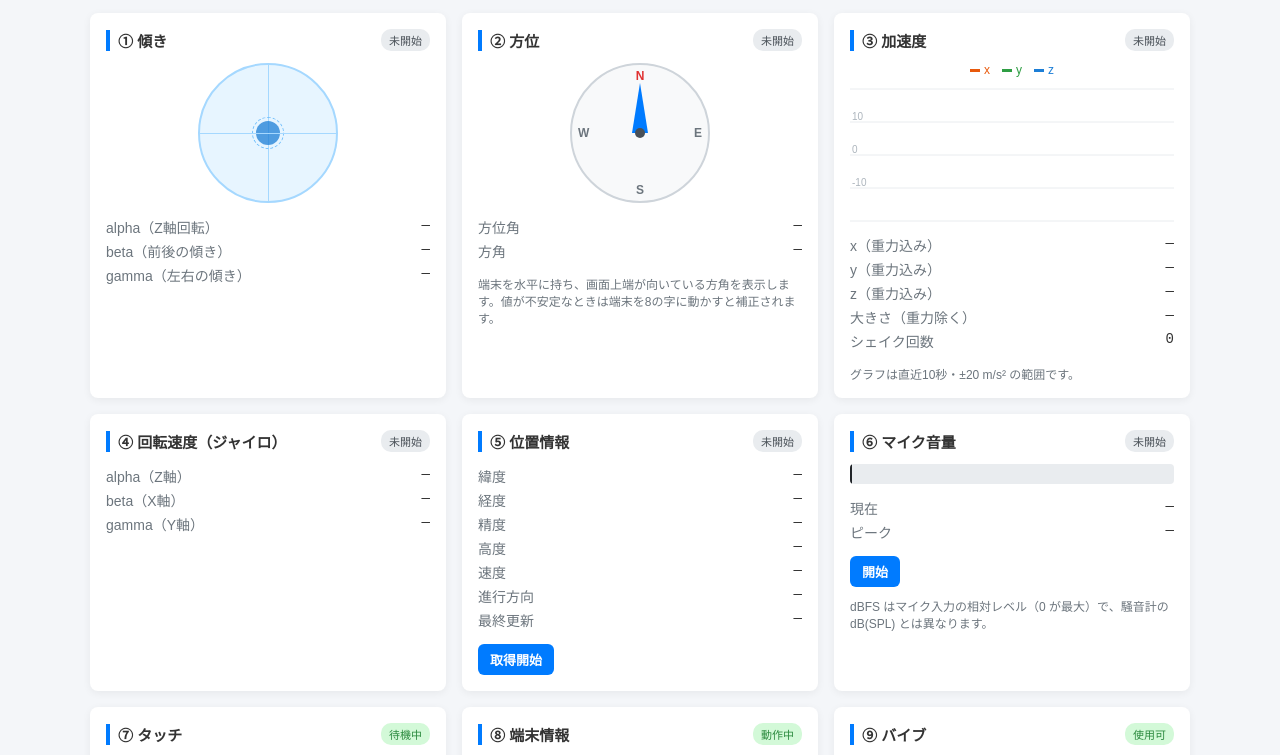
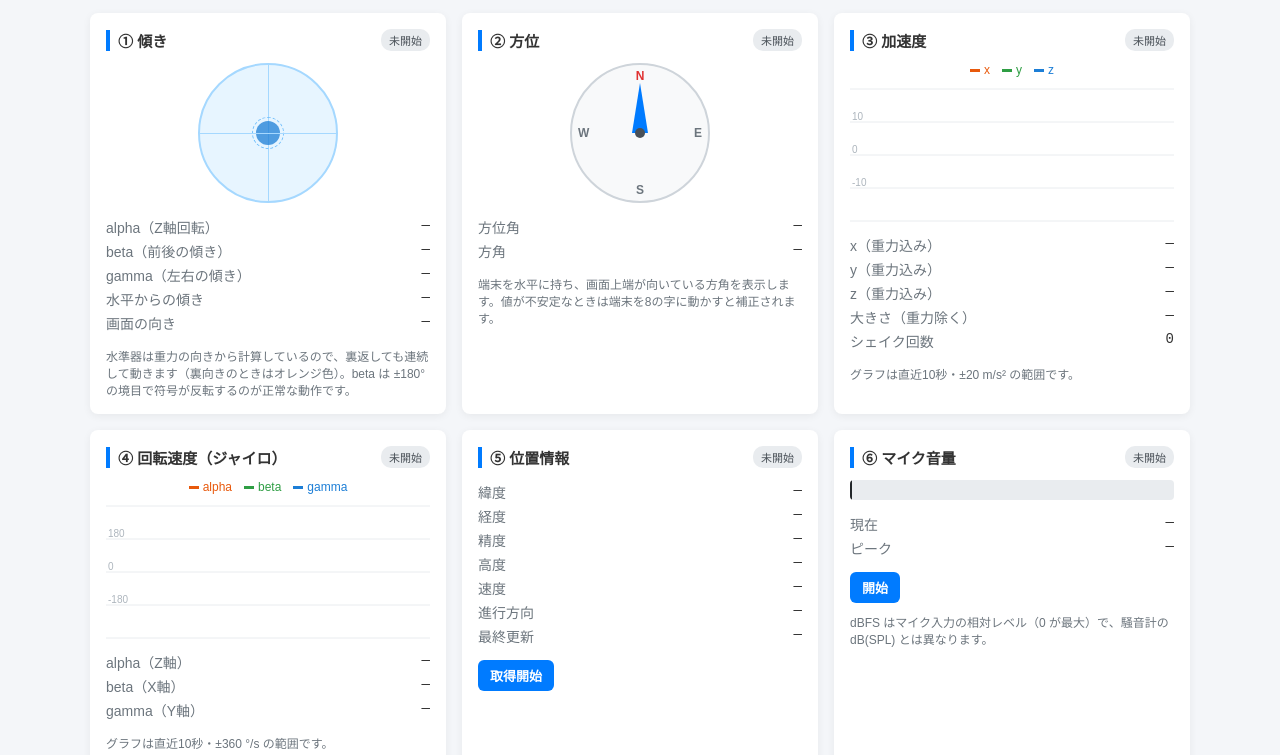
Before and after one commit to soyasome/github-pages-test, a plain HTML site: page page_sensor_viewer.html in a window 1280 px wide. Shown: the part 136-891 px from the top of the page. Drawn offline with Linux system fonts and the light colour scheme.

Commit message:
センサー情報ビューア: 裏返し時の水準器を修正、ジャイロのグラフ追加、バイブの診断表示
- 水準器を重力ベクトルから計算し、beta が ±180° をまたいでも泡が飛ばないように修正
- 回転速度カードに直近10秒のグラフを追加（加速度グラフと共通化）
- バイブの結果表示・1秒振動ボタン・端末設定の案内を追加

Co-Authored-By: Claude Opus 5.5 <noreply@anthropic.com>
Claude-Session: https://claude.ai/code/session_01RNYwqwsJT7G5Hi8zqjPcuW

```diff
--- a/page_sensor_viewer.html
+++ b/page_sensor_viewer.html
@@ -152,6 +152,8 @@
             border-radius: 50%;
             background: rgba(28, 126, 214, 0.75);
         }
+        .level.face-down { background: #fff4e6; border-color: #ffc078; }
+        .level.face-down .bubble { background: rgba(232, 89, 12, 0.75); }
 
         /* コンパス */
         .compass {
@@ -205,6 +207,7 @@
         .legend .lx { color: var(--x); }
         .legend .ly { color: var(--y); }
         .legend .lz { color: var(--z); }
+        .vib-result { font-size: 13px; margin-top: 10px; min-height: 1.2em; }
 
         /* 音量メーター */
         .meter {
@@ -289,13 +292,16 @@
         <section class="card" id="card-orientation">
             <div class="card-head"><h2>① 傾き</h2><span class="badge">未開始</span></div>
             <div class="visual">
-                <div class="level"><div class="ring"></div><div class="bubble" id="bubble"></div></div>
+                <div class="level" id="level"><div class="ring"></div><div class="bubble" id="bubble"></div></div>
             </div>
             <dl class="values">
                 <dt>alpha（Z軸回転）</dt><dd id="ori-alpha">—</dd>
                 <dt>beta（前後の傾き）</dt><dd id="ori-beta">—</dd>
                 <dt>gamma（左右の傾き）</dt><dd id="ori-gamma">—</dd>
+                <dt>水平からの傾き</dt><dd id="ori-tilt">—</dd>
+                <dt>画面の向き</dt><dd id="ori-face">—</dd>
             </dl>
+            <p class="card-note">水準器は重力の向きから計算しているので、裏返しても連続して動きます（裏向きのときはオレンジ色）。beta は ±180° の境目で符号が反転するのが正常な動作です。</p>
         </section>
 
         <!-- ② 方位 -->
@@ -335,11 +341,14 @@
         <!-- ④ 回転速度 -->
         <section class="card" id="card-rotation">
             <div class="card-head"><h2>④ 回転速度（ジャイロ）</h2><span class="badge">未開始</span></div>
-            <dl class="values">
+            <div class="legend"><span class="lx">alpha</span><span class="ly">beta</span><span class="lz">gamma</span></div>
+            <canvas id="rot-graph" height="140"></canvas>
+            <dl class="values" style="margin-top: 10px;">
                 <dt>alpha（Z軸）</dt><dd id="rot-alpha">—</dd>
                 <dt>beta（X軸）</dt><dd id="rot-beta">—</dd>
                 <dt>gamma（Y軸）</dt><dd id="rot-gamma">—</dd>
             </dl>
+            <p class="card-note">グラフは直近10秒・±360 °/s の範囲です。</p>
         </section>
 
         <!-- ⑤ 位置情報 -->
@@ -402,8 +411,10 @@
             <div class="card-actions">
                 <button class="small" id="btn-vib-short">200ms 振動</button>
                 <button class="small" id="btn-vib-pattern">パターン振動</button>
+                <button class="small" id="btn-vib-long">1秒 振動</button>
             </div>
-            <p class="card-note">Android の Chrome などで動作します。iPhone では使えません。</p>
+            <div class="vib-result" id="vib-result"></div>
+            <p class="card-note">Android の Chrome などで動作します。iPhone では使えません。「受け付けました」と出ても振動しない場合は、端末の「設定 → サウンドとバイブレーション → バイブレーションとハプティクス」がオフになっていないか確認してください。アプリ内ブラウザ（LINE・GitHub アプリなど）では動かないことがあります。</p>
         </section>
     </div>
 </div>
@@ -415,7 +426,10 @@
     const $ = (id) => document.getElementById(id);
     const NO_DATA_TIMEOUT = 3000;      // 開始後この時間イベントが来なければ「データなし」
     const GRAPH_SECONDS = 10;          // グラフに表示する秒数
-    const GRAPH_RANGE = 20;            // グラフの縦軸 ±m/s²
+    const GRAPH_RANGE = 20;            // 加速度グラフの縦軸 ±m/s²
+    const ROT_GRAPH_RANGE = 360;       // 回転速度グラフの縦軸 ±°/s
+    const LEVEL_RADIUS = 58;           // 水準器の泡が動ける半径 (px)
+    const LEVEL_MAX_TILT = 45;         // この角度で泡が円の端に届く (°)
     const SHAKE_THRESHOLD = 15;        // シェイク判定（重力を除いた加速度 m/s²）
     const SHAKE_COOLDOWN = 500;        // シェイクの連続カウント防止 (ms)
 
@@ -452,7 +466,8 @@
     let lastShake = 0;
 
     // 加速度グラフ用リングバッファ
-    const graphBuf = [];   // {t, x, y, z}
+    const accelBuf = [];   // {t, x, y, z}
+    const rotBuf = [];     // {t, alpha, beta, gamma}
 
     function onOrientation(e) {
         if (e.alpha === null && e.beta === null && e.gamma === null) return;
@@ -479,7 +494,7 @@
         if (g && g.x !== null) {
             latest.accelG = { x: g.x, y: g.y, z: g.z };
             received.motion = true;
-            graphBuf.push({ t: performance.now(), x: g.x, y: g.y, z: g.z });
+            accelBuf.push({ t: performance.now(), x: g.x, y: g.y, z: g.z });
         }
         const a = e.acceleration;
         if (a && a.x !== null) {
@@ -494,6 +509,7 @@
         const r = e.rotationRate;
         if (r && (r.alpha !== null || r.beta !== null || r.gamma !== null)) {
             latest.rotation = { alpha: r.alpha, beta: r.beta, gamma: r.gamma };
+            rotBuf.push({ t: performance.now(), alpha: r.alpha || 0, beta: r.beta || 0, gamma: r.gamma || 0 });
             received.rotation = true;
         }
         latest.dirty = true;
@@ -566,57 +582,92 @@
         }, NO_DATA_TIMEOUT);
     }
 
-    // ---------- 加速度グラフ ----------
-    const graph = $('accel-graph');
-    const gctx = graph.getContext('2d');
-    function resizeGraph() {
+    // ---------- 時系列グラフ（加速度・回転速度で共用） ----------
+    function createGraph(canvasId, buf, range, keys) {
+        const canvas = $(canvasId);
+        const ctx = canvas.getContext('2d');
+        const css = getComputedStyle(document.documentElement);
+        const colors = ['--x', '--y', '--z'].map(v => css.getPropertyValue(v).trim());
+        const span = GRAPH_SECONDS * 1000;
+
+        function resize() {
             const dpr = window.devicePixelRatio || 1;
-        const w = graph.parentElement.clientWidth - 32;
+            const w = canvas.parentElement.clientWidth - 32;
             const h = 140;
-        graph.style.width = w + 'px';
-        graph.style.height = h + 'px';
-        graph.width = Math.round(w * dpr);
-        graph.height = Math.round(h * dpr);
-        gctx.setTransform(dpr, 0, 0, dpr, 0, 0);
+            canvas.style.width = w + 'px';
+            canvas.style.height = h + 'px';
+            canvas.width = Math.round(w * dpr);
+            canvas.height = Math.round(h * dpr);
+            ctx.setTransform(dpr, 0, 0, dpr, 0, 0);
         }
-    resizeGraph();
-    window.addEventListener('resize', resizeGraph);
+        resize();
+        window.addEventListener('resize', resize);
 
-    function drawGraph(now) {
-        const w = graph.clientWidth, h = graph.clientHeight;
-        const span = GRAPH_SECONDS * 1000;
-        while (graphBuf.length && graphBuf[0].t < now - span) graphBuf.shift();
+        const toY = (v, h) => h / 2 - (Math.max(-range, Math.min(range, v)) / range) * (h / 2 - 4);
 
-        gctx.clearRect(0, 0, w, h);
-        // 目盛り
-        gctx.strokeStyle = '#e9ecef';
-        gctx.lineWidth = 1;
-        gctx.fillStyle = '#adb5bd';
-        gctx.font = '10px sans-serif';
-        for (const v of [GRAPH_RANGE, GRAPH_RANGE / 2, 0, -GRAPH_RANGE / 2, -GRAPH_RANGE]) {
-            const y = h / 2 - (v / GRAPH_RANGE) * (h / 2 - 4);
-            gctx.beginPath();
-            gctx.moveTo(0, y);
-            gctx.lineTo(w, y);
-            gctx.stroke();
-            if (v !== GRAPH_RANGE && v !== -GRAPH_RANGE) gctx.fillText(String(v), 2, y - 2);
+        function draw(now) {
+            const w = canvas.clientWidth, h = canvas.clientHeight;
+            while (buf.length && buf[0].t < now - span) buf.shift();
+
+            ctx.clearRect(0, 0, w, h);
+            ctx.strokeStyle = '#e9ecef';
+            ctx.lineWidth = 1;
+            ctx.fillStyle = '#adb5bd';
+            ctx.font = '10px sans-serif';
+            for (const v of [range, range / 2, 0, -range / 2, -range]) {
+                const y = toY(v, h);
+                ctx.beginPath();
+                ctx.moveTo(0, y);
+                ctx.lineTo(w, y);
+                ctx.stroke();
+                if (Math.abs(v) !== range) ctx.fillText(String(v), 2, y - 2);
             }
-        if (graphBuf.length < 2) return;
+            if (buf.length < 2) return;
 
-        const css = getComputedStyle(document.documentElement);
-        const series = [['x', css.getPropertyValue('--x')], ['y', css.getPropertyValue('--y')], ['z', css.getPropertyValue('--z')]];
-        gctx.lineWidth = 1.5;
-        for (const [key, color] of series) {
-            gctx.strokeStyle = color.trim();
-            gctx.beginPath();
-            graphBuf.forEach((p, i) => {
+            ctx.lineWidth = 1.5;
+            keys.forEach((key, k) => {
+                ctx.strokeStyle = colors[k];
+                ctx.beginPath();
+                buf.forEach((p, i) => {
                     const x = w - ((now - p.t) / span) * w;
-                const v = Math.max(-GRAPH_RANGE, Math.min(GRAPH_RANGE, p[key]));
-                const y = h / 2 - (v / GRAPH_RANGE) * (h / 2 - 4);
-                if (i === 0) gctx.moveTo(x, y); else gctx.lineTo(x, y);
+                    const y = toY(p[key], h);
+                    if (i === 0) ctx.moveTo(x, y); else ctx.lineTo(x, y);
                 });
-            gctx.stroke();
+                ctx.stroke();
+            });
         }
+        return { draw };
+    }
+    const accelGraph = createGraph('accel-graph', accelBuf, GRAPH_RANGE, ['x', 'y', 'z']);
+    const rotGraph = createGraph('rot-graph', rotBuf, ROT_GRAPH_RANGE, ['alpha', 'beta', 'gamma']);
+
+    // ---------- 水準器 ----------
+    // beta/gamma を直接使うと、裏返したとき（beta が ±180° をまたぐとき）に値が飛ぶ。
+    // そこで「真上」の向きを端末の座標系で表したベクトルを求め、その水平成分で泡を動かす。
+    //   up = (-cosβ·sinγ, sinβ, cosβ·cosγ)   ※x: 右, y: 上端, z: 画面の手前
+    // 表向きでも裏向きでも、水平に置けば x, y 成分は 0 になるので連続して動く。
+    const levelEl = $('level');
+    const rad = (d) => d * Math.PI / 180;
+    function updateLevel(beta, gamma) {
+        const b = rad(beta), g = rad(gamma);
+        const ux = -Math.cos(b) * Math.sin(g);
+        const uy = Math.sin(b);
+        const uz = Math.cos(b) * Math.cos(g);
+        const horiz = Math.min(1, Math.hypot(ux, uy));
+        const tilt = Math.asin(horiz) * 180 / Math.PI;   // 表・裏どちらかの水平面からの傾き 0〜90°
+        const faceDown = uz < 0;
+
+        // 泡は高い方へ動く（画面座標は y が下向きなので uy の符号を反転）
+        let dx = 0, dy = 0;
+        if (horiz > 1e-6) {
+            const dist = Math.min(tilt / LEVEL_MAX_TILT, 1) * LEVEL_RADIUS;
+            dx = ux / horiz * dist;
+            dy = -uy / horiz * dist;
+        }
+        bubble.style.transform = `translate(${dx}px, ${dy}px)`;
+        levelEl.classList.toggle('face-down', faceDown);
+        $('ori-tilt').textContent = fmt(tilt, 1, '°');
+        $('ori-face').textContent = faceDown ? '裏向き（画面が下）' : '表向き（画面が上）';
     }
 
     // ---------- 描画ループ ----------
@@ -630,14 +681,7 @@
                 $('ori-alpha').textContent = fmt(o.alpha, 1, '°');
                 $('ori-beta').textContent = fmt(o.beta, 1, '°');
                 $('ori-gamma').textContent = fmt(o.gamma, 1, '°');
-                // 水準器: ±45° で円の端（半径 58px）
-                const clamp = (v) => Math.max(-45, Math.min(45, v || 0));
-                let dx = clamp(o.gamma) / 45 * 58;
-                let dy = clamp(o.beta) / 45 * 58;
-                const r = Math.hypot(dx, dy);
-                if (r > 58) { dx *= 58 / r; dy *= 58 / r; }
-                // 泡は高い方へ動く
-                bubble.style.transform = `translate(${-dx}px, ${-dy}px)`;
+                updateLevel(o.beta || 0, o.gamma || 0);
             }
             if (latest.heading !== null) {
                 $('compass-deg').textContent = fmt(latest.heading, 0, '°');
@@ -659,7 +703,8 @@
                 $('rot-gamma').textContent = fmt(rr.gamma, 1, '°/s');
             }
         }
-        drawGraph(now);
+        accelGraph.draw(now);
+        rotGraph.draw(now);
         renderMic();
         requestAnimationFrame(render);
     }
@@ -853,13 +898,23 @@
 
     // ---------- ⑨ バイブ ----------
     if (typeof navigator.vibrate === 'function') {
-        setStatus('card-vibrate', 'active', '使用可');
-        $('btn-vib-short').addEventListener('click', () => navigator.vibrate(200));
-        $('btn-vib-pattern').addEventListener('click', () => navigator.vibrate([100, 80, 100, 80, 300]));
+        setStatus('card-vibrate', 'active', 'API あり');
+        const vibrate = (pattern) => {
+            const ok = navigator.vibrate(pattern);
+            const el = $('vib-result');
+            el.style.color = ok ? '#2b8a3e' : '#c92a2a';
+            el.textContent = ok
+                ? 'ブラウザは振動命令を受け付けました（' + new Date().toLocaleTimeString('ja-JP') + '）'
+                : 'ブラウザに拒否されました（vibrate() が false を返しました）';
+        };
+        $('btn-vib-short').addEventListener('click', () => vibrate(200));
+        $('btn-vib-pattern').addEventListener('click', () => vibrate([100, 80, 100, 80, 300]));
+        $('btn-vib-long').addEventListener('click', () => vibrate(1000));
     } else {
         setStatus('card-vibrate', 'unsupported');
         $('btn-vib-short').disabled = true;
         $('btn-vib-pattern').disabled = true;
+        $('btn-vib-long').disabled = true;
     }
 
     // ---------- 後始末 ----------
```
Lines whose indentation alone changed are shown as unchanged.
